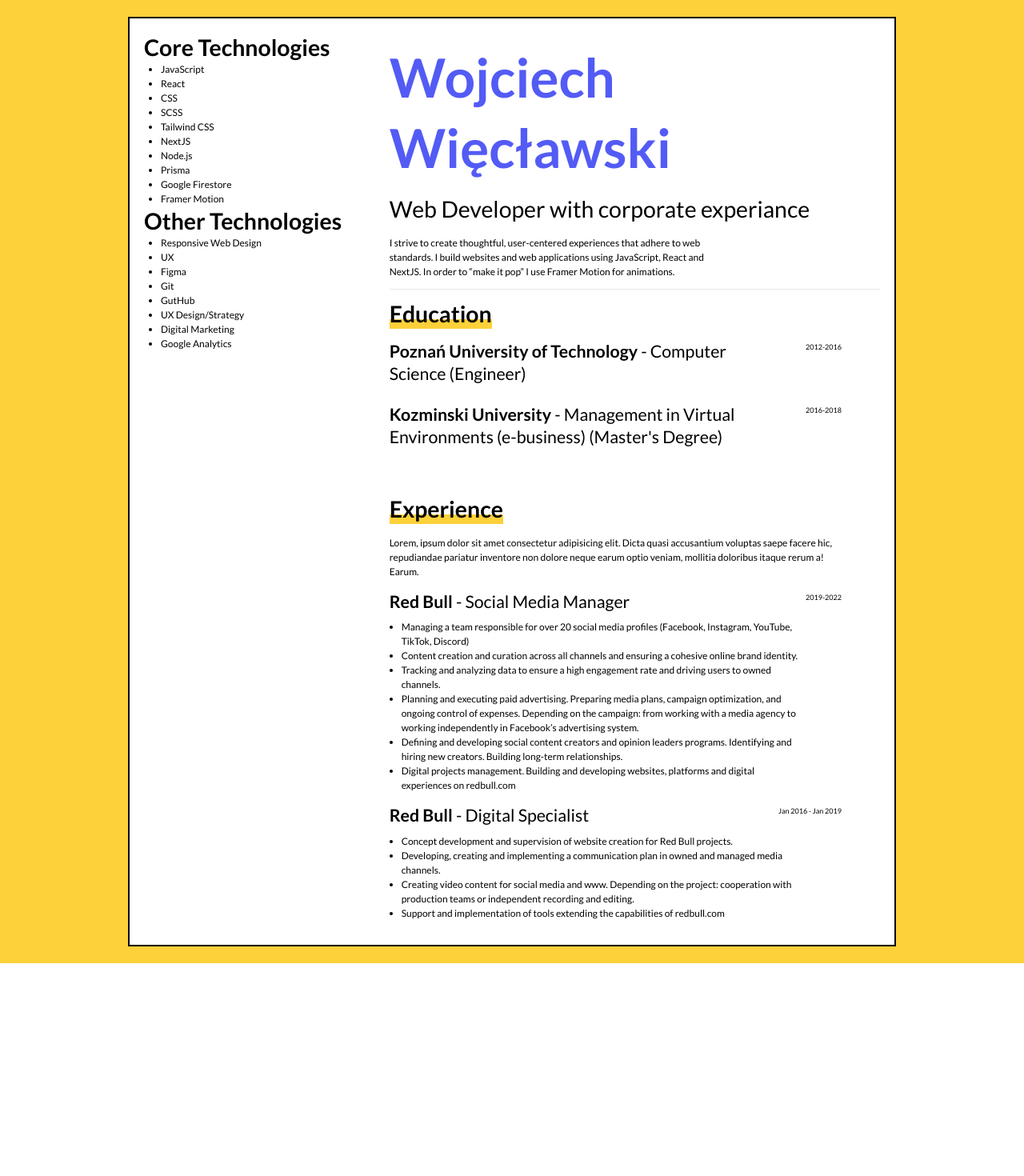
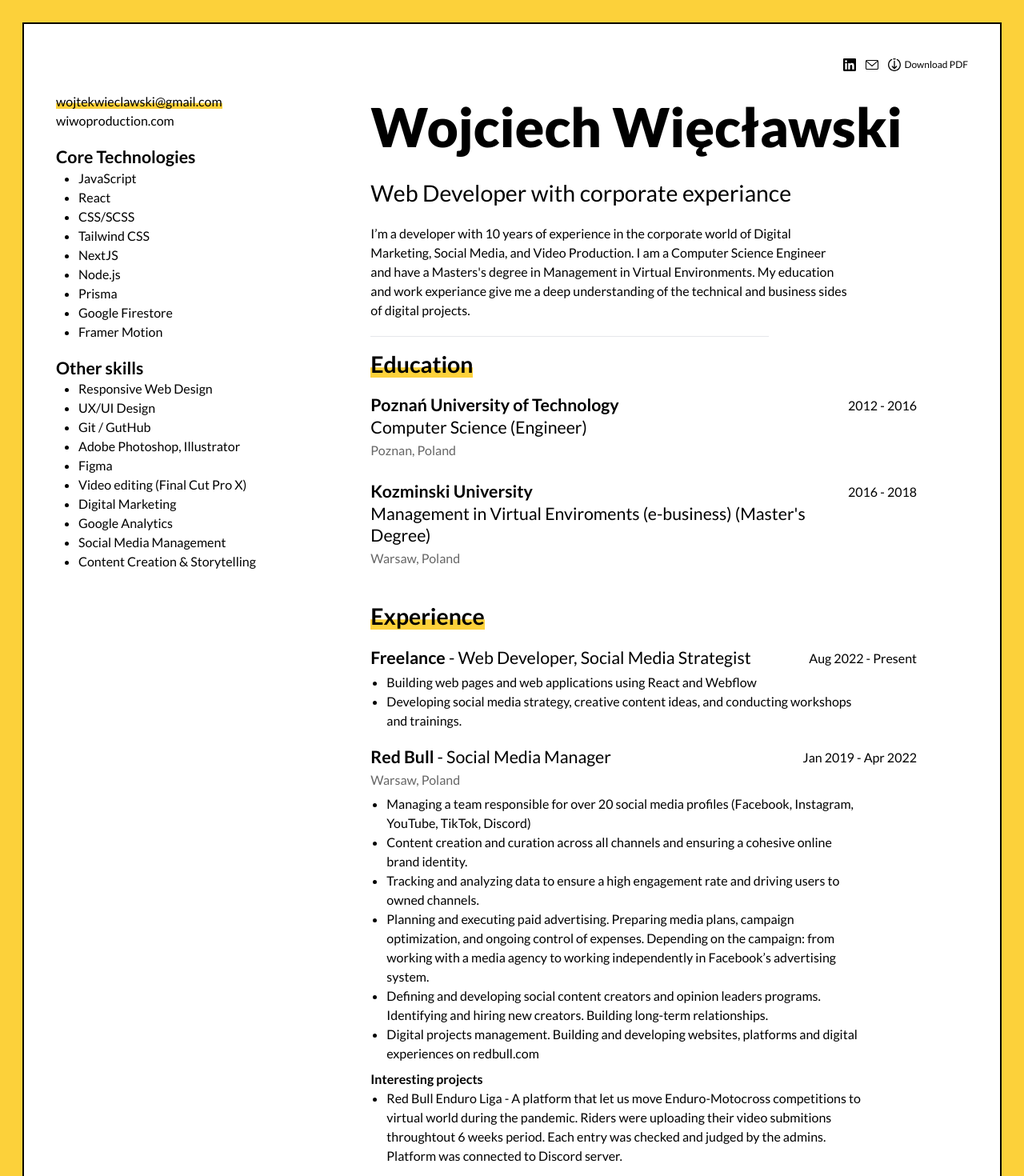
Before and after one commit to wiwo-dev/portfolio, a Next.js app: page /cv in a window 1280 px wide. Shown: the top 1470 px of the page at 80% size. Before the commit the page ends 1204 px from the top, so only its background shows below. Built offline with nearby package versions, Linux system fonts and the light colour scheme.

Commit message:
working on cv

```diff
--- a/components/ui/UnderlineText.js
+++ b/components/ui/UnderlineText.js
@@ -3,8 +3,11 @@ import tailwindConfig from "../../tailwind.config.js";
 const twFullConfig = resolveConfig(tailwindConfig);
 
 export default function UnderlineText({ children, color = "salmon" }) {
+  let boxShadow;
+  if (color[0] === "#") boxShadow = `inset 0 -0.45em ${color}`;
+  else boxShadow = `inset 0 -0.45em ${twFullConfig.theme.colors[color]}`;
   return (
-    <span className="" style={{ boxShadow: `inset 0 -0.45em ${twFullConfig.theme.colors[color]}` }}>
+    <span className="" style={{ boxShadow }}>
       {children}
     </span>
   );
--- a/pages/api/sendgrid.js
+++ b/pages/api/sendgrid.js
@@ -1,24 +1,23 @@
-import sendgrid from "@sendgrid/mail";
+//import sendgrid from "@sendgrid/mail";
 
-sendgrid.setApiKey(process.env.SENDGRID_API_KEY);
+//sendgrid.setApiKey(process.env.SENDGRID_API_KEY);
 
 async function sendEmail(req, res) {
-  console.log(req.body);
-  console.log("SENDING");
-  try {
-    // console.log("REQ.BODY", req.body);
-    await sendgrid.send({
-      to: "wojtekwieclawski@gmail.com", // Your email where you'll receive emails
-      from: "wojtekwieclawski@gmail.com", // your website email address here
-      subject: `${req.body.subject}`,
-      html: `<div>You've got a mail</div>`,
-    });
-  } catch (error) {
-    // console.log(error);
-    return res.status(error.statusCode || 500).json({ error: error.message });
-  }
-
-  return res.status(200).json({ message: "EMAIL SENT" });
+  // console.log(req.body);
+  // console.log("SENDING");
+  // try {
+  //   // console.log("REQ.BODY", req.body);
+  //   await sendgrid.send({
+  //     to: "wojtekwieclawski@gmail.com", // Your email where you'll receive emails
+  //     from: "wojtekwieclawski@gmail.com", // your website email address here
+  //     subject: `${req.body.subject}`,
+  //     html: `<div>You've got a mail</div>`,
+  //   });
+  // } catch (error) {
+  //   // console.log(error);
+  //   return res.status(error.statusCode || 500).json({ error: error.message });
+  // }
+  // return res.status(200).json({ message: "EMAIL SENT" });
 }
 
 export default sendEmail;
--- a/pages/cv.js
+++ b/pages/cv.js
@@ -1,11 +1,12 @@
 import React from "react";
+
+import UnderlineText from "../components/ui/UnderlineText";
 
 const data = {
   coreTechnologies: [
     "JavaScript",
     "React",
-    "CSS",
-    "SCSS",
+    "CSS/SCSS",
     "Tailwind CSS",
     "NextJS",
     "Node.js",
@@ -15,22 +16,59 @@ const data = {
   ],
   otherTechnologies: [
     "Responsive Web Design",
-    "UX",
+    "UX/UI Design",
+    "Git / GutHub",
+    "Adobe Photoshop, Illustrator",
     "Figma",
-    "Git",
-    "GutHub",
-    "UX Design/Strategy",
+    "Video editing (Final Cut Pro X)",
     "Digital Marketing",
     "Google Analytics",
+    "Social Media Management",
+    "Content Creation & Storytelling",
   ],
+  heading: {
+    intro:
+      "I’m a developer with 10 years of experience in the corporate world of Digital Marketing, Social Media, and Video Production. I am a Computer Science Engineer and have a Masters's degree in Management in Virtual Environments. My education and work experiance give me a deep understanding of the technical and business sides of digital projects. ",
+  },
+  education: {
+    intro: "",
+    schools: [
+      {
+        school: "Poznań University of Technology",
+        field: "Computer Science (Engineer)",
+        time: "2012 - 2016",
+        location: "Poznan, Poland",
+      },
+      {
+        school: "Kozminski University",
+        field: "Management in Virtual Enviroments (e-business) (Master's Degree)",
+        time: "2016 - 2018",
+        location: "Warsaw, Poland",
+      },
+    ],
+  },
   experience: {
     intro:
-      "Lorem, ipsum dolor sit amet consectetur adipisicing elit. Dicta quasi accusantium voluptas saepe facere hic, repudiandae pariatur inventore non dolore neque earum optio veniam, mollitia doloribus itaque rerum a! Earum. ",
+      "I’m a developer with 10 years of experience in the corporate world of Digital Marketing, Social Media, and Video Production. I’m a creative mind with plenty of experience in the digital world. In my work, I strive to create thoughtful, user-centred experiences that adhere to web standards. I build websites and web applications using JavaScript, React and NextJS. In order to “make it pop” I use Framer Motion for animations. ",
     jobs: [
+      {
+        company: "Freelance",
+        position: "Web Developer, Social Media Strategist",
+        time: "Aug 2022 - Present",
+        description: {
+          intro:
+            "Lorem, ipsum dolor sit amet consectetur adipisicing elit. Dicta quasi accusantium voluptas saepe facere hic",
+          bulletpoints: [
+            "Building web pages and web applications using React and Webflow",
+            "Developing social media strategy, creative content ideas, and conducting workshops and trainings.",
+          ],
+        },
+      },
       {
         company: "Red Bull",
         position: "Social Media Manager",
-        time: "2019-2022",
+        time: "Jan 2019 - Apr 2022",
+        location: "Warsaw, Poland",
         description: {
           intro:
             "Lorem, ipsum dolor sit amet consectetur adipisicing elit. Dicta quasi accusantium voluptas saepe facere hic",
@@ -42,12 +80,36 @@ const data = {
             "Defining and developing social content creators and opinion leaders programs. Identifying and hiring new creators. Building long-term relationships.",
             "Digital projects management. Building and developing websites, platforms and digital experiences on redbull.com",
           ],
+          projects: [
+            "Red Bull Enduro Liga - A platform that let us move Enduro-Motocross competitions to virtual world during the pandemic. Riders were uploading their video submitions throughtout 6 weeks period. Each entry was checked and judged by the admins. Platform was connected to Discord server.",
+          ],
         },
       },
       {
         company: "Red Bull",
         position: "Digital Specialist",
-        time: "Jan 2016 - Jan 2019",
+        time: "Jun 2016 - Jan 2019",
+        location: "Warsaw, Poland",
+        description: {
+          intro:
+            "Lorem, ipsum dolor sit amet consectetur adipisicing elit. Dicta quasi accusantium voluptas saepe facere hic",
+          bulletpoints: [
+            "Concept development and supervision of website creation for Red Bull projects.",
+            "Developing, creating and implementing a communication plan in owned and managed media channels.",
+            "Creating video content for social media and www. Depending on the project: cooperation with production teams or independent recording and editing.",
+            "Support and implementation of tools extending the capabilities of redbull.com",
+          ],
+          projects: [
+            "Red Bull Wjazd na Bramkę - Online platform for esport tournament in Rocket League. Team pairing, bracket generation, results submition and live result view during final stage of the project.",
+            "Digital Activation for Red Bull Tour Bus music project. Users were asked to translate song lyrics to emojis and submit their creative work to the contest. App was generating graphics that were easilly shareble in social medias.",
+          ],
+        },
+      },
+      {
+        company: "Red Bull",
+        position: "Digital Marketing Trainee",
+        time: "Sep 2015 - Jun 2016",
+        location: "Warsaw, Poland",
         description: {
           intro:
             "Lorem, ipsum dolor sit amet consectetur adipisicing elit. Dicta quasi accusantium voluptas saepe facere hic",
@@ -59,6 +121,33 @@ const data = {
           ],
         },
       },
+      {
+        company: "Red Bull",
+        position: "Student Brand Manager",
+        time: "Apr 2012 - Jun 2015",
+        location: "Poznan, Poland",
+        description: {
+          intro:
+            "Lorem, ipsum dolor sit amet consectetur adipisicing elit. Dicta quasi accusantium voluptas saepe facere hic",
+          bulletpoints: [
+            "Brand ambasador working at Poznań University of Technology.",
+            "Cooperation with student organizations in the city and supporting their initiatives.",
+            "Organizing events for students.",
+            "Maintaining good relations with local medias (radio stations, tvs, newspapers).",
+          ],
+        },
+      },
+      {
+        company: "Kitesurfing, Windsurfing and Skiing Instructor",
+        position: "",
+        location: "Poland, Greece, Brazil, Austria, France, Italy and more...",
+        time: "2010 - Sep 2015",
+        description: {
+          intro:
+            "Lorem, ipsum dolor sit amet consectetur adipisicing elit. Dicta quasi accusantium voluptas saepe facere hic",
+          bulletpoints: ["Group and individual lessons, mainly for adults. Teaching in Polish and English."],
+        },
+      },
     ],
   },
 };
@@ -66,76 +155,112 @@ const data = {
 export default function cv() {
   return (
     <main className="bg-yellow xs:p-3 md:p-7 min-h-screen">
-      <div className="border-2 border-black min-h-[50vh] bg-white md:flex p-2 sm:p-6 max-w-7xl mx-auto">
-        <div className="flex md:flex-col w-full md:w-1/3 ">
-          <div>
-            <CVHeading variant="h2">Core Technologies</CVHeading>
+      <div className="border-2 border-black min-h-[50vh] bg-white  p-4 sm:p-6 lg:p-10 max-w-7xl mx-auto">
+        <aside className="flex justify-end items-center gap-3 mb-6">
+          <a
+            className="text-sm"
+            href="https://www.linkedin.com/in/wojciech-wieclawski/"
+            target="_blank"
+            rel="noopener noreferrer">
+            <LinkedInIcon />
+          </a>
+          <a href="mailto:wojtekwieclawski@gmail.com?subject=Hello!">
+            <MailIcon />
+          </a>
+          <a className="flex items-center" href="/Resume-Wojciech-Wieclawski.pdf">
+            <DownloadIcon /> <span className="ml-1 text-sm">Download PDF</span>
+          </a>
+        </aside>
+        <div className="md:flex md:gap-5">
+          <div className="flex gap-5 md:flex-col w-full md:w-1/3 ">
+            <ul className="hidden md:block">
+              <li className="">
+                <UnderlineText color="yellow">
+                  <a className="cursor-pointer" href="mailto:wojtekwieclawski@gmail.com?subject=Hello!">
+                    wojtekwieclawski@gmail.com
+                  </a>
+                </UnderlineText>
+              </li>
+              <li className="hover:cursor-pointer">wiwoproduction.com</li>
+            </ul>
+
+            <div className="w-[35%] md:w-auto">
+              <h1 className="text-black text-base lg:text-lg font-bold">Core Technologies</h1>
               <ul className="md:list-disc md:pl-7">
                 {data.coreTechnologies.map((el, ind) => (
-                <li key={ind} className="inline-block md:list-item">
+                  <li key={ind} className="inline md:list-item">
                     {el}
-                  <span className="md:hidden">,&nbsp;</span>
+                    {ind < data.coreTechnologies.length - 1 && <span className="md:hidden">,&nbsp;&#8203;</span>}
                   </li>
                 ))}
               </ul>
             </div>
-          <div>
-            <CVHeading variant="h2">Other Technologies</CVHeading>
+            <div className="w-[65%] md:w-auto">
+              <h1 className="text-black text-base lg:text-lg font-bold">Other skills</h1>
               <ul className="md:list-disc md:pl-7">
                 {data.otherTechnologies.map((el, ind) => (
-                <li key={ind} className="inline-block md:list-item">
+                  <li key={ind} className="inline md:list-item">
                     {el}
-                  <span className="md:hidden">,&nbsp;</span>
+                    {ind < data.otherTechnologies.length - 1 && <span className="md:hidden">,&nbsp;&#8203;</span>}
                   </li>
                 ))}
               </ul>
             </div>
           </div>
-        <div className="md:w-2/3 ">
-          <div className="flex flex-col gap-5 py-4">
+          <div className="md:w-2/3 mt-8 md:mt-0">
+            <div className="flex flex-col gap-5">
               <CVTitle>Wojciech Więcławski</CVTitle>
-            <p className="text-2xl">Web Developer with corporate experiance</p>
-            <p className="md:pr-[30%]">
-              I strive to create thoughtful, user-centered experiences that adhere to web standards. I build websites
-              and web applications using JavaScript, React and NextJS. In order to “make it pop” I use Framer Motion for
-              animations.
-            </p>
+              <p className="text-xl">Web Developer with corporate experiance</p>
+              <p className="md:pr-[20%] pb-5">{data.heading.intro}</p>
             </div>
-          <hr></hr>
+            <hr className="w-2/3"></hr>
             <div className="flex flex-col gap-5 py-4 lg:pr-16">
               <span>
                 <CVHeadingUnderline>Education</CVHeadingUnderline>
               </span>
+              {data.education.schools.map((el, ind) => (
                 <CVPosition
-              headline="Poznań University of Technology"
-              subheadline=" - Computer Science (Engineer)"
-              time="2012-2016"
+                  key={ind}
+                  variant="two-lines"
+                  headline={el.school}
+                  subheadline={`${el.field}`}
+                  time={el.time}
+                  location={el.location}
                 />
-            <CVPosition
-              headline={"Kozminski University"}
-              subheadline=" - Management in Virtual Environments (e-business) (Master's Degree)"
-              time="2016-2018"
-            />
+              ))}
             </div>
-          <div className="flex flex-col gap-5 py-4 mt-8 lg:pr-16">
+            <div className="flex flex-col gap-5 py-4 mt-1 lg:pr-16">
               <span>
                 <CVHeadingUnderline>Experience</CVHeadingUnderline>
               </span>
-
-            <p>
-              Lorem, ipsum dolor sit amet consectetur adipisicing elit. Dicta quasi accusantium voluptas saepe facere
-              hic, repudiandae pariatur inventore non dolore neque earum optio veniam, mollitia doloribus itaque rerum
-              a! Earum.
-            </p>
               {data.experience.jobs.map((job, ind) => (
-              <CVPosition key={ind} headline={job.company} subheadline={` - ${job.position}`} time={job.time}>
+                <CVPosition
+                  key={ind}
+                  headline={job.company}
+                  subheadline={` - ${job.position}`}
+                  time={job.time}
+                  location={job.location}>
+                  <>
                     <ul className="list-disc pl-5">
                       {job.description.bulletpoints.map((bullet, ind) => (
                         <li key={ind}>{bullet}</li>
                       ))}
                     </ul>
+
+                    {job.description.projects && (
+                      <div className="mt-2">
+                        <h2 className="font-bold">Interesting projects</h2>
+                        <ul className="list-disc pl-5">
+                          {job.description.projects?.map((project, ind) => (
+                            <li key={ind}>{project}</li>
+                          ))}
+                        </ul>
+                      </div>
+                    )}
+                  </>
                 </CVPosition>
               ))}
+            </div>
           </div>
         </div>
       </div>
@@ -146,37 +271,69 @@ export default function cv() {
 function CVHeading({ variant = "h1", className, children }) {
   const underlineH1 = "inline-block shadow-[inset_0_-0.45em_0_0_#FCD13A]";
   if (variant === "h2") {
-    return <h2 className={`text-black text-2xl font-bold ${className}`}>{children}</h2>;
+    return <h2 className={`text-black text-lg lg:text-xl font-bold ${className}`}>{children}</h2>;
   } else {
-    return <h1 className={`text-black text-2xl font-bold ${underlineH1} ${className}`}>{children}</h1>;
+    return <h1 className={`text-black text-lg lg:text-xl font-bold ${underlineH1} ${className}`}>{children}</h1>;
   }
 }
 
 function CVHeadingUnderline({ children }) {
   return (
     <span>
-      <h1 className="inline-block relative text-2xl font-bold before:absolute before:bottom-0 before:left-0 before:w-full before:h-[12px] before:bg-yellow z-0 before:-z-10">
-        {children}
+      <h1 className="inline-block relative text-lg lg:text-xl font-bold ">
+        <UnderlineText color="yellow">{children}</UnderlineText>
       </h1>
     </span>
   );
 }
 
 function CVTitle({ children }) {
-  return <h1 className="text-5xl text-violet font-bold">{children}</h1>;
+  return <h1 className="text-3xl lg:text-4xl text-black font-extrabold">{children}</h1>;
 }
 
-function CVPosition({ headline, subheadline, time, body, children }) {
+function CVPosition({ headline, subheadline, time, variant = "one-line", location = "", body, children }) {
   return (
     <div>
       <div className="flex flex-col md:flex-row justify-between md:gap-10">
-        <p className="text-xl">
+        <p className={`text-lg ${variant === "two-lines" && "flex flex-col"}`}>
           <span className="font-bold">{headline}</span>
           <span>{subheadline}</span>
         </p>
-        <p className="flex-none text-sm">{time}</p>
+        <p className="flex-none text-sm lg:text-base">{time}</p>
       </div>
-      <div className="pt-3 md:pr-16">{children}</div>
+      {location && <div className="text-base opacity-60">{location}</div>}
+      <div className="pt-1 md:pr-16">{children}</div>
     </div>
   );
 }
+
+function LinkedInIcon({ height = 16, width = 16, fill = "black" }) {
+  return (
+    <svg viewBox="0 0 24 24" xmlns="http://www.w3.org/2000/svg" width={width} height={height} fill={fill}>
+      <path d="M20.447 20.452h-3.554v-5.569c0-1.328-.027-3.037-1.852-3.037-1.853 0-2.136 1.445-2.136 2.939v5.667H9.351V9h3.414v1.561h.046c.477-.9 1.637-1.85 3.37-1.85 3.601 0 4.267 2.37 4.267 5.455v6.286zM5.337 7.433a2.062 2.062 0 01-2.063-2.065 2.064 2.064 0 112.063 2.065zm1.782 13.019H3.555V9h3.564v11.452zM22.225 0H1.771C.792 0 0 .774 0 1.729v20.542C0 23.227.792 24 1.771 24h20.451C23.2 24 24 23.227 24 22.271V1.729C24 .774 23.2 0 22.222 0h.003z" />
+    </svg>
+  );
+}
+
+function DownloadIcon({ height = 16, width = 16, fill = "black" }) {
+  return (
+    <svg height={height} fill={fill} viewBox="8 8.003 48 47.997" width={width} xmlns="http://www.w3.org/2000/svg">
+      <path d="M29.283 12.19a19.624 19.624 0 015.434 0 2 2 0 00.567-3.959 23.75 23.75 0 00-6.566 0 2 2 0 00.565 3.959z" />
+      <path d="M42.91 10.619a2 2 0 00-1.82 3.561C47.819 17.621 52 24.449 52 32c0 11.028-8.972 20-20 20s-20-8.972-20-20c0-7.551 4.181-14.379 10.911-17.819a2 2 0 00-1.821-3.561C13.016 14.747 8 22.939 8 32c0 13.233 10.766 24 24 24 13.233 0 24-10.767 24-24 0-9.061-5.016-17.253-13.09-21.381z" />
+      <path d="M22.586 36.586a2 2 0 000 2.828l8 8c.39.391.902.586 1.414.586s1.023-.195 1.414-.586l8-8a2 2 0 10-2.828-2.828L34 41.172V18a2 2 0 00-4 0v23.172l-4.586-4.586a2 2 0 00-2.828 0z" />
+    </svg>
+  );
+}
+
+function MailIcon({ height = 16, width = 16, fill = "black" }) {
+  return (
+    <svg
+      height={height}
+      viewBox="0 59.882 479.058 359.294"
+      width={width}
+      xmlns="http://www.w3.org/2000/svg"
+      fill={fill}>
+      <path d="M434.146 59.882H44.912C20.146 59.882 0 80.028 0 104.794v269.47c0 24.766 20.146 44.912 44.912 44.912h389.234c24.766 0 44.912-20.146 44.912-44.912v-269.47c0-24.766-20.146-44.912-44.912-44.912zm0 29.941c2.034 0 3.969.422 5.738 1.159L239.529 264.631 39.173 90.982a14.902 14.902 0 015.738-1.159zm0 299.411H44.912c-8.26 0-14.971-6.71-14.971-14.971V122.615l199.778 173.141c2.822 2.441 6.316 3.655 9.81 3.655s6.988-1.213 9.81-3.655l199.778-173.141v251.649c-.001 8.26-6.711 14.97-14.971 14.97z" />
+    </svg>
+  );
+}
--- a/styles/globals.css
+++ b/styles/globals.css
@@ -9,7 +9,7 @@
 html,
 body {
   scroll-behavior: smooth;
-  font-size: 12px;
+  font-size: 16px;
 }
 /*
 @media screen(xs) {
```
Also changed, not shown: package.json (+8 -1 lines), scripts/resume-to-pdf.mjs (added, +40 -0 lines), 2 other files (tests, documents, lock files or other folders). Lines whose indentation alone changed are shown as unchanged.
